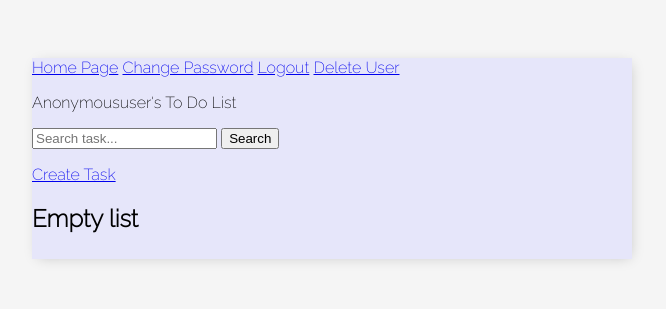
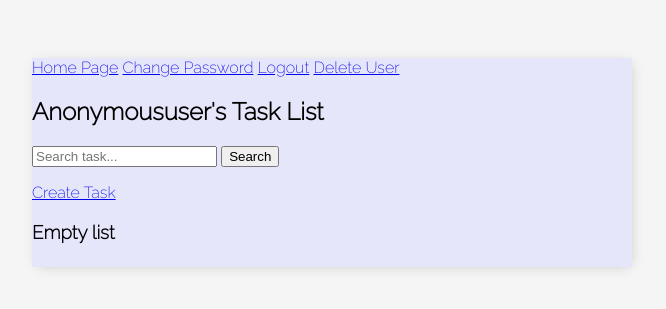
Before and after one commit to nukiska/todo_app, a Django app: template todo_app/todo/templates/todo/task_list.html in a window 1280 px wide. Shown: the top 309 px of the page, without its empty margins (308-974 px from the left). Run offline with Django 3.2, Linux system fonts and the light colour scheme; the template is opened without the code that fills it, so the values that code supplies are empty.

Commit message:
little cosmetic changes

```diff
--- a/todo_app/todo/templates/base.html
+++ b/todo_app/todo/templates/base.html
@@ -2,7 +2,7 @@
 <html lang="en">
 <head>
     <meta charset="UTF-8">
-    <title>Nina's Django App</title>
+    <title>Task List (Django App)</title>
         <link rel="preconnect" href="https://fonts.googleapis.com">
         <link rel="preconnect" href="https://fonts.gstatic.com" crossorigin>
         <link href="https://fonts.googleapis.com/css2?family=Raleway:wght@200&display=swap" rel="stylesheet">
--- a/todo_app/todo/templates/index.html
+++ b/todo_app/todo/templates/index.html
@@ -1,7 +1,7 @@
 {% extends 'base.html' %}
 {% block content %}
 
-    <h1>Welcome to the To Do List</h1>
+    <h2>Welcome to the Task List</h2>
 
     {% if request.user.is_authenticated %}
         <p>Hello, {{ request.user|title }}!</p>
--- a/todo_app/todo/templates/todo/task_list.html
+++ b/todo_app/todo/templates/todo/task_list.html
@@ -7,7 +7,7 @@
     <a href="{% url 'logout' %}">Logout</a>
     <a href="{% url 'delete-user' user.id %}">Delete User</a>
 
-    <p>{{ request.user|title }}'s To Do List</p>
+    <h2>{{ request.user|title }}'s Task List</h2>
 
     <form method="get">
         <input type="text" name="searchbar" placeholder="Search task...">
@@ -31,7 +31,7 @@
                 <td><a href="{% url 'delete-task' task.id %}">Delete</a></td>
             </tr>
         {% empty %}
-            <h2>Empty list</h2>
+            <h3>Empty list</h3>
         {% endfor %}
     </table>
 
```
